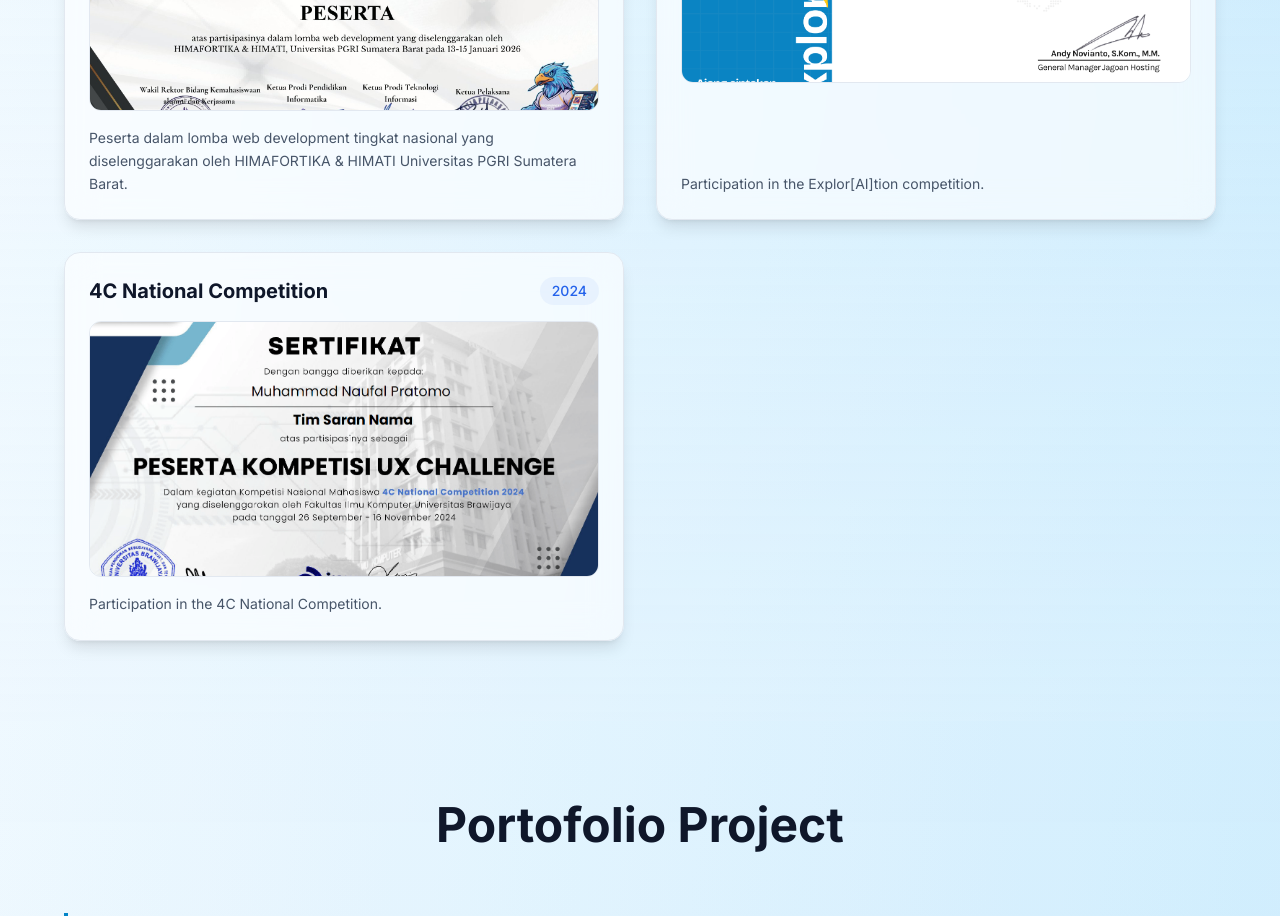
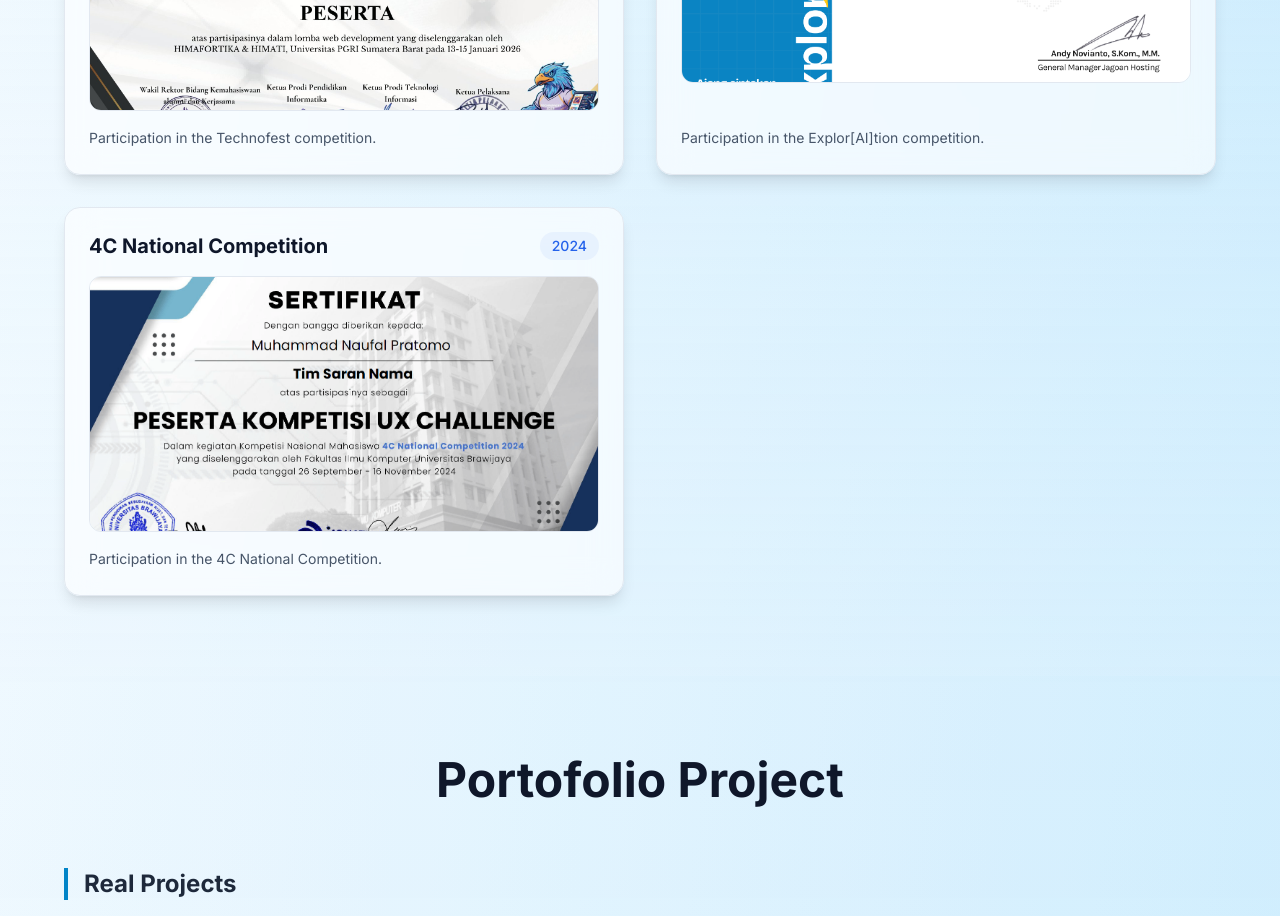
Before and after one commit to NaufalPratomo/portfolio-nextjs, a Next.js app: page / in a window 1280 px wide. Shown: the part 4760-5676 px from the top of the page. Built offline with nearby package versions, Linux system fonts and the light colour scheme.

Commit message:
fix: update achievement description for clarity and consistency

```diff
--- a/src/components/Achievements.jsx
+++ b/src/components/Achievements.jsx
@@ -9,7 +9,7 @@
     const achievements = [
         {
             title: 'Lomba Web Development Nasional - Technofest',
-            description: 'Peserta dalam lomba web development tingkat nasional yang diselenggarakan oleh HIMAFORTIKA & HIMATI Universitas PGRI Sumatera Barat.',
+            description: 'Participation in the Technofest competition.',
             image: '/images/lomba/technofest.png',
             date: '2026'
         },
```
